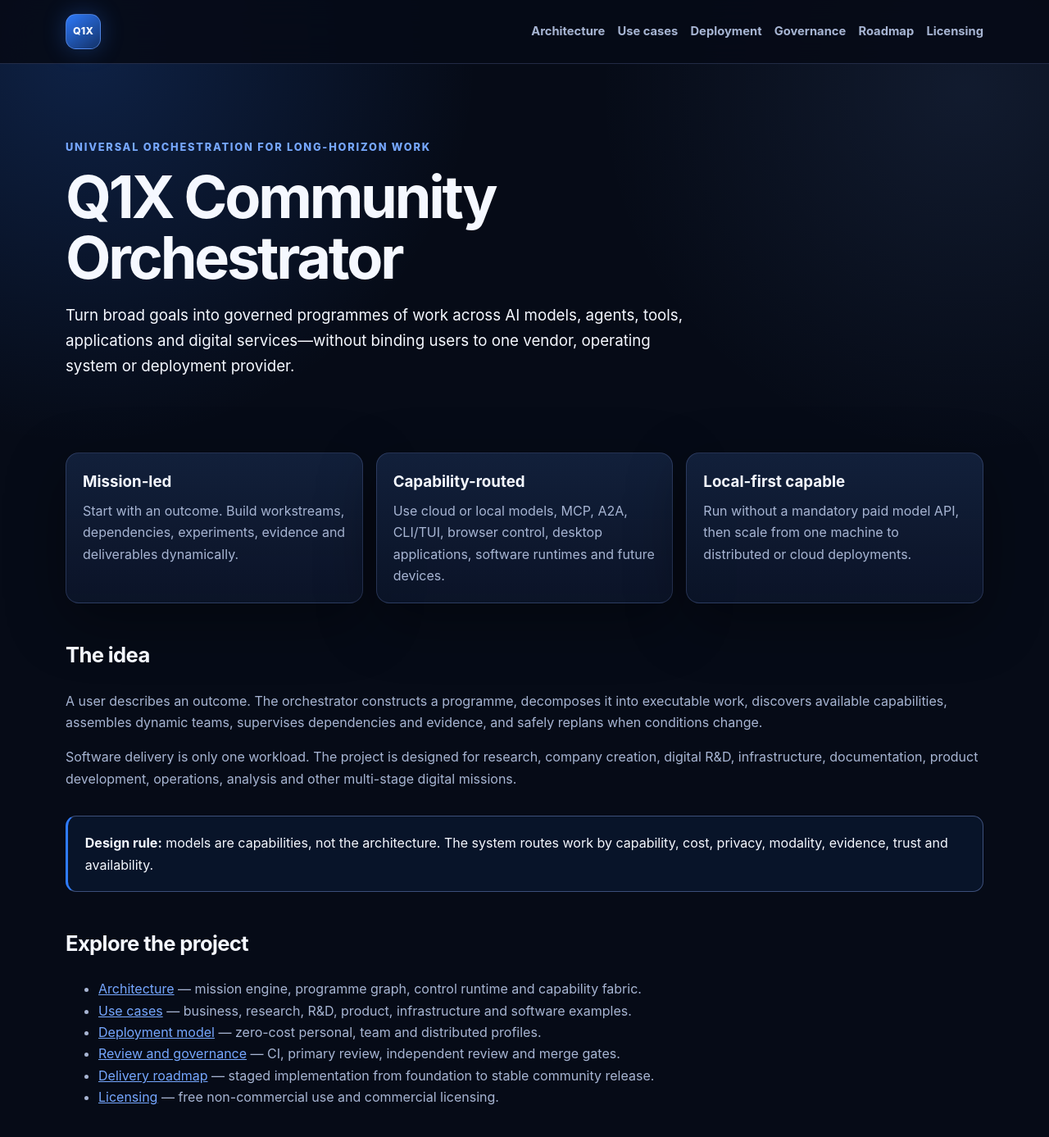
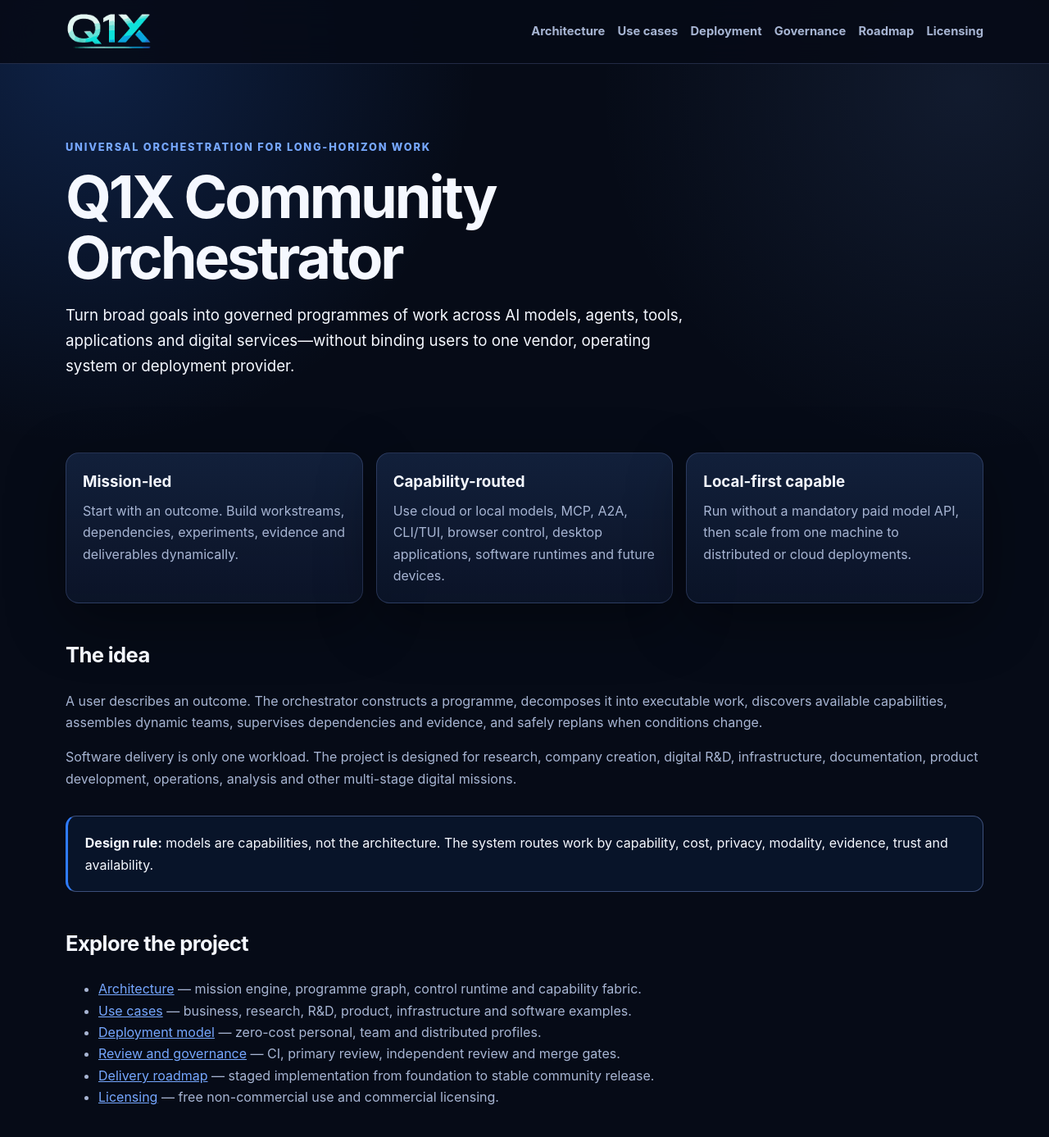
Before and after one commit to Quoralinex/q1x-community-orchestrator, a Jekyll site: the page built from docs/index.md, in a window 1280 px wide and 1400 px high. Shown: the top 1387 px of the window at 82% size. Built offline with Jekyll 4.4.1, drawn with Linux system fonts in a browser that asks for light colours.

Commit message:
docs: apply canonical Q1X logo and favicon (#3)
Use the canonical Q1X visual identity across GitHub Pages and the repository README, and add the browser favicon.

```diff
--- a/docs/_layouts/default.html
+++ b/docs/_layouts/default.html
@@ -6,6 +6,7 @@
   <meta name="theme-color" content="#060b17">
   <meta name="description" content="{{ page.description | default: site.description }}">
   <title>{% if page.title and page.title != 'Home' %}{{ page.title }} · {% endif %}Q1X Community Orchestrator</title>
+  <link rel="icon" href="{{ '/assets/brand/favicon.ico' | relative_url }}" sizes="any">
   <link rel="stylesheet" href="{{ '/assets/css/style.css' | relative_url }}">
 </head>
 <body>
@@ -13,7 +14,7 @@
   <header class="site-header">
     <div class="shell header-inner">
       <a class="brand" href="{{ '/' | relative_url }}" aria-label="Q1X Community Orchestrator home">
-        <span class="brand-mark">Q1X</span>
+        <img class="brand-logo" src="{{ '/assets/brand/q1x-logo-transparent.png' | relative_url }}" alt="Q1X">
       </a>
       <nav class="nav" aria-label="Primary">
         <a href="{{ '/architecture.html' | relative_url }}">Architecture</a>
--- a/docs/assets/css/style.css
+++ b/docs/assets/css/style.css
@@ -32,9 +32,8 @@
 .skip-link:focus { top: 1rem; }
 .site-header { position: sticky; top: 0; z-index: 20; border-bottom: 1px solid var(--border); background: rgba(6,11,23,.90); backdrop-filter: blur(18px); }
 .header-inner { min-height: 4.8rem; display: flex; align-items: center; justify-content: space-between; gap: 1.5rem; }
-.brand { display: inline-flex; align-items: center; gap: .8rem; color: var(--text); text-decoration: none; font-weight: 760; }
-.brand-mark { display: grid; place-items: center; min-width: 2.65rem; height: 2.65rem; padding: 0 .5rem; border: 1px solid rgba(118,167,255,.55); border-radius: .78rem; background: linear-gradient(145deg, rgba(47,124,255,.98), rgba(47,124,255,.34)); box-shadow: 0 0 28px rgba(47,124,255,.30); font-size: .77rem; letter-spacing: .02em; }
-.brand-word { letter-spacing: -.02em; }
+.brand { display: inline-flex; align-items: center; color: var(--text); text-decoration: none; }
+.brand-logo { display: block; width: 118px; height: auto; max-height: 3rem; object-fit: contain; object-position: left center; }
 .nav { display: flex; flex-wrap: wrap; justify-content: flex-end; gap: .95rem; }
 .nav a { color: var(--muted); text-decoration: none; font-size: .92rem; font-weight: 650; }
 .nav a:hover { color: var(--text); }
@@ -59,4 +58,4 @@
 .site-footer { border-top: 1px solid var(--border); background: rgba(6,11,23,.75); }
 .footer-inner { min-height: 5rem; display: flex; align-items: center; justify-content: space-between; gap: 1rem; color: var(--subtle); font-size: .9rem; }
 @media (max-width: 860px) { .header-inner { align-items: flex-start; flex-direction: column; padding: 1rem 0; } .nav { justify-content: flex-start; } .grid { grid-template-columns: 1fr; } }
-@media (max-width: 560px) { .brand-word { display: none; } .shell { width: min(100% - 1.5rem, 1120px); } .content { padding-top: 2.6rem; } .footer-inner { align-items: flex-start; flex-direction: column; padding: 1rem 0; } }
+@media (max-width: 560px) { .brand-logo { width: 104px; } .shell { width: min(100% - 1.5rem, 1120px); } .content { padding-top: 2.6rem; } .footer-inner { align-items: flex-start; flex-direction: column; padding: 1rem 0; } }
```
Also changed, not shown: README.md, docs/assets/brand/favicon.ico (added), docs/assets/brand/q1x-logo-transparent.png (added).
